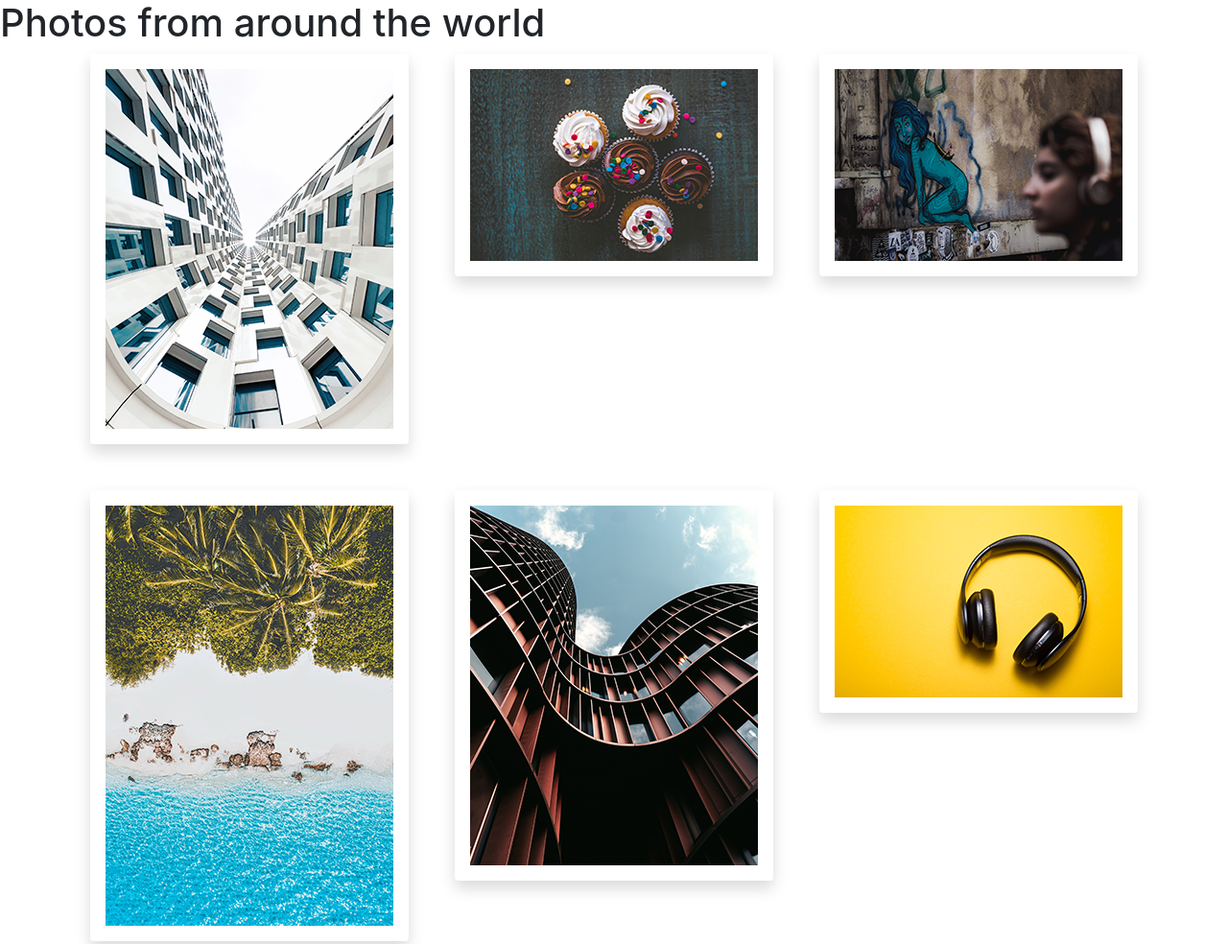
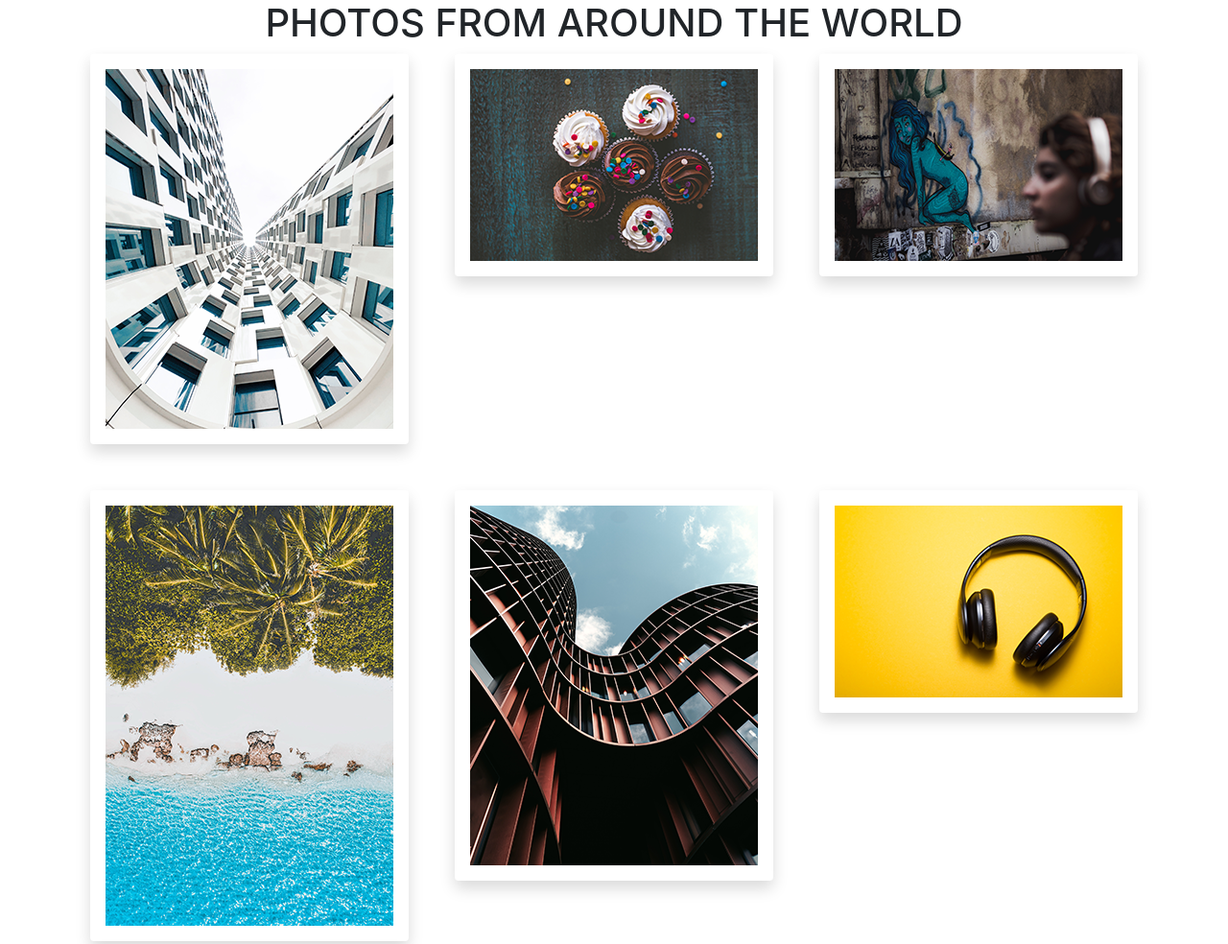
Before and after one commit to osvaldoconcep/m2-hw2-concepcion-osvaldo, a plain HTML site: page index.html in a window 1280 px wide. Shown: the top 984 px of the page at 96% size. Drawn offline with nearby package versions, Linux system fonts and the light colour scheme.

Commit message:
Using text utilities, transform the <h1> to uppercase, and center align it

```diff
--- a/index.html
+++ b/index.html
@@ -11,7 +11,7 @@
     <title>Hello, world!</title>
 </head>
 <body>
-<h1>Photos from around the world</h1>
+<h1 class="text-center text-uppercase">Photos from around the world</h1>
 
 <div class="container">
     <div class="row justify-content-center">
```
